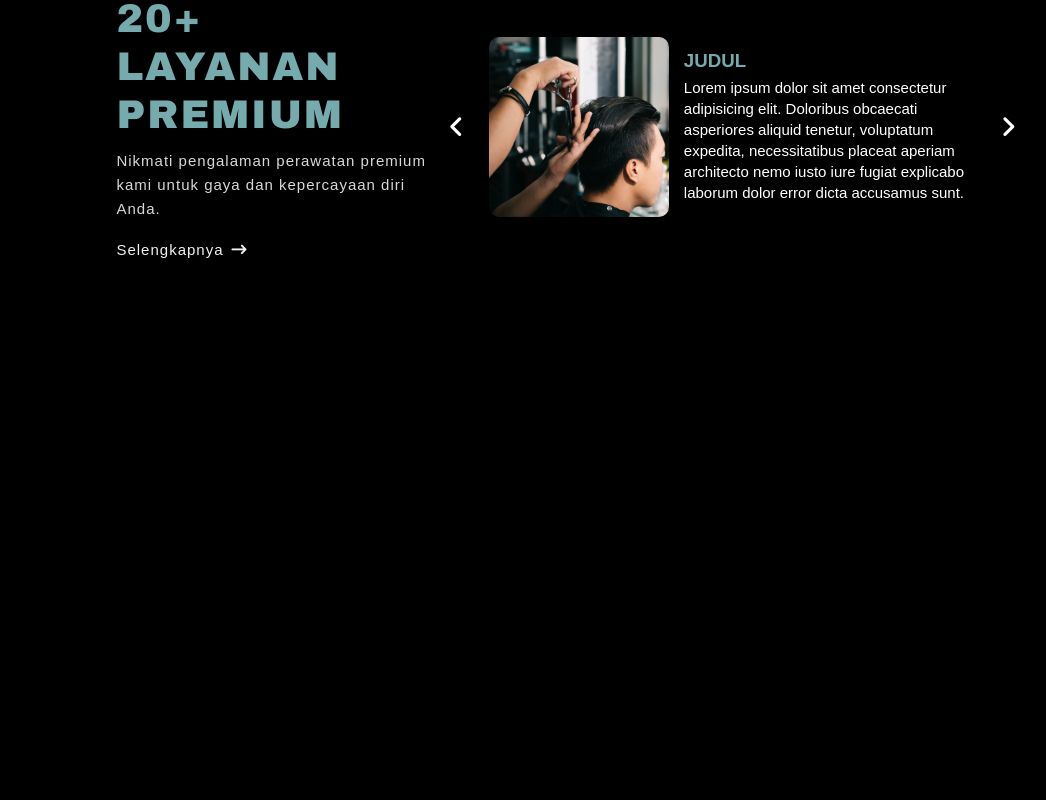
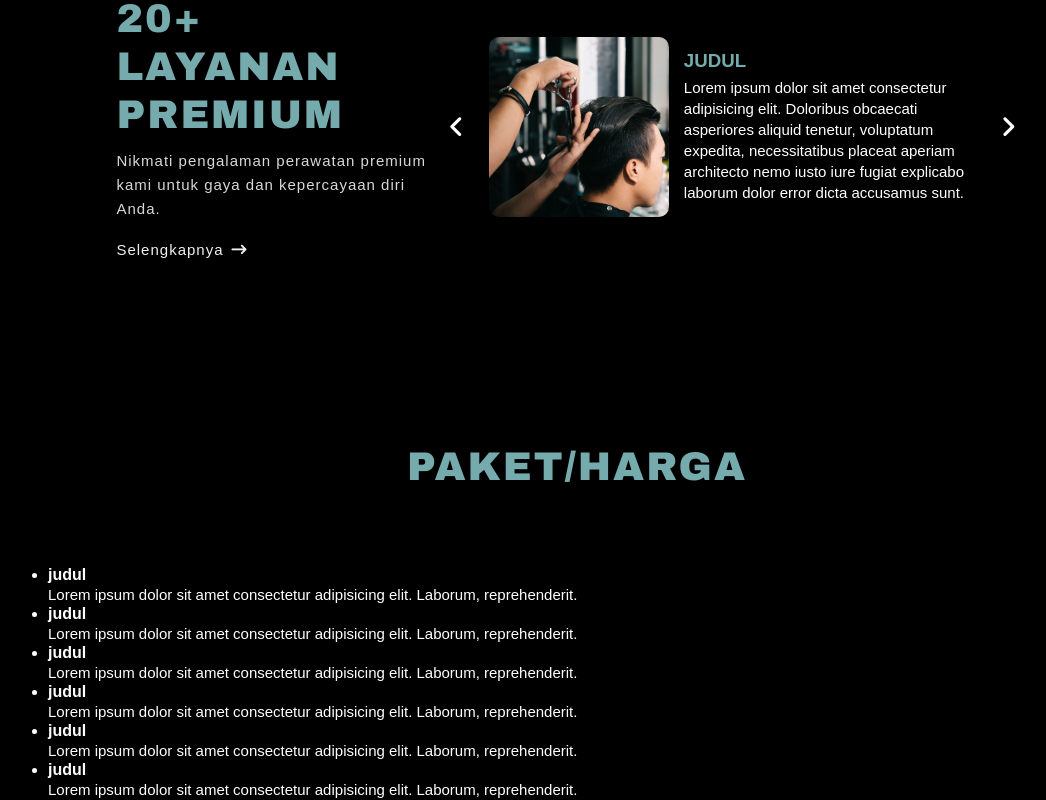
Before and after one commit to Riki-Zf/barbershop, a React (Vite) app: page / in a window 1280 px wide. Shown: the part 1768-2568 px from the top of the page, without its empty margins (80-1126 px from the left). Before the commit the page ends 2156 px from the top, so only its background shows below. Built offline with nearby package versions, Linux system fonts and the light colour scheme.

Commit message:
add pricelist section

```diff
--- a/src/App.jsx
+++ b/src/App.jsx
@@ -4,6 +4,7 @@ import Title from "./Components/Title/Title";
 import Card from "./Components/Card/Card";
 import Heroinfo from "./Components/HeroInfo/Heroinfo";
 import Service from "./Components/Service/Service";
+import Pricelist from "./Components/Pricelist/Pricelist";
 
 const App = () => {
   return (
@@ -21,6 +22,7 @@ const App = () => {
             </>
           }
           subTitle="Captain barbershop adalah tempat cukur rambut mewah terbesar di Indonesia. Sejak didirikan pada tahun 2015, Captain Barbershop telah berkembang menjadi 100 cabang di Jabodetabek, Karawang, Bandung, Surabaya, Medan dan Karawang. Pada tahun 2024 kami berencana untuk memperluas cabang kami hingga 130 cabang"
+          showButton={true}
         />
         <Card />
 
@@ -34,8 +36,12 @@ const App = () => {
               </>
             }
             subTitle="Nikmati pengalaman perawatan premium kami untuk gaya dan kepercayaan diri Anda."
+            showButton={true}
           />
         </Service>
+        <Pricelist>
+          <Title title="Paket/Harga" subTitle="" showButton={false} />
+        </Pricelist>
       </div>
     </div>
   );
--- /dev/null
+++ b/src/Components/Pricelist/Pricelist.css
@@ -0,0 +1,6 @@
+.harga {
+  width: 90%;
+  margin: 5px auto;
+  display: flex;
+  justify-content: center;
+}
--- /dev/null
+++ b/src/Components/Pricelist/Pricelist.jsx
@@ -0,0 +1,42 @@
+import React from "react";
+import "./Pricelist.css";
+const Pricelist = ({ children }) => {
+  return (
+    <>
+      <div className="harga">
+        <div className="jdl-harga">{children}</div>
+      </div>
+
+      <div className="list-harga">
+        <ul>
+          <li>
+            <h4>judul</h4>
+            <p>Lorem ipsum dolor sit amet consectetur adipisicing elit. Laborum, reprehenderit.</p>
+          </li>
+          <li>
+            <h4>judul</h4>
+            <p>Lorem ipsum dolor sit amet consectetur adipisicing elit. Laborum, reprehenderit.</p>
+          </li>
+          <li>
+            <h4>judul</h4>
+            <p>Lorem ipsum dolor sit amet consectetur adipisicing elit. Laborum, reprehenderit.</p>
+          </li>
+          <li>
+            <h4>judul</h4>
+            <p>Lorem ipsum dolor sit amet consectetur adipisicing elit. Laborum, reprehenderit.</p>
+          </li>
+          <li>
+            <h4>judul</h4>
+            <p>Lorem ipsum dolor sit amet consectetur adipisicing elit. Laborum, reprehenderit.</p>
+          </li>
+          <li>
+            <h4>judul</h4>
+            <p>Lorem ipsum dolor sit amet consectetur adipisicing elit. Laborum, reprehenderit.</p>
+          </li>
+        </ul>
+      </div>
+    </>
+  );
+};
+
+export default Pricelist;
--- a/src/Components/Service/Service.css
+++ b/src/Components/Service/Service.css
@@ -35,14 +35,14 @@
 }
 .slider ul {
   display: flex;
-  width: 200%;
+  width: 300%;
   overflow-x: hidden;
   transition: 0.5s;
 }
 .slider ul li {
   list-style: none;
   padding: 15px;
-  width: 50%;
+  width: 33.33%;
 }
 .card-slider {
   display: flex;
--- a/src/Components/Service/Service.jsx
+++ b/src/Components/Service/Service.jsx
@@ -5,16 +5,18 @@ const Service = ({ children }) => {
   const slider = useRef();
   let tx = 0;
 
+  //perbaiki juga perhitungan logic slider
   const slideForward = () => {
-    if (tx > -70) {
-      tx -= 50;
+    if (tx > -60) {
+      // Batas sekitar -67 untuk memungkinkan slide ke posisi terakhir
+      tx -= 33.33; // Bergerak per 33.33% untuk setiap slide
     }
     slider.current.style.transform = `translateX(${tx}%)`;
   };
 
   const slideBackward = () => {
     if (tx < 0) {
-      tx += 50;
+      tx += 33.33; // Kembali per 33.33%
     }
     slider.current.style.transform = `translateX(${tx}%)`;
   };
@@ -53,19 +55,20 @@ const Service = ({ children }) => {
                 </div>
               </div>
             </li>
-            {/* <li>
+
+            <li>
               <div className="card-slider">
                 <img src={srvImg} alt="" />
 
                 <div className="srv-info">
-                  <h3>judul </h3>
+                  <h3>judul 3 </h3>
                   <p>
                     Lorem ipsum dolor sit amet consectetur adipisicing elit. Doloribus obcaecati asperiores aliquid tenetur, voluptatum expedita, necessitatibus placeat aperiam architecto nemo iusto iure fugiat explicabo laborum dolor error
                     dicta accusamus sunt.
                   </p>
                 </div>
               </div>
-            </li> */}
+            </li>
           </ul>
         </div>
       </div>
--- a/src/Components/Title/Title.jsx
+++ b/src/Components/Title/Title.jsx
@@ -2,14 +2,16 @@
 import React from "react";
 import "./Title.css";
 
-const Title = ({ title, subTitle }) => {
+const Title = ({ title, subTitle, showButton = false }) => {
   return (
     <div className="title-section">
       <h1 className="title">{title}</h1>
       <p className="subtitle">{subTitle}</p>
-      <button className="more-btn">
-        Selengkapnya <i className="fa-solid fa-arrow-right-long"></i>
-      </button>
+      {showButton && (
+        <button className="more-btn">
+          Selengkapnya <i className="fa-solid fa-arrow-right-long"></i>
+        </button>
+      )}
     </div>
   );
 };
```
